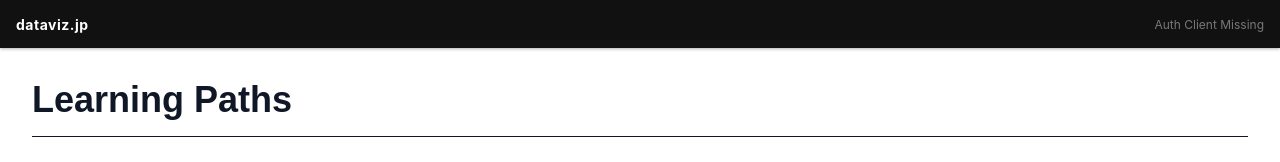
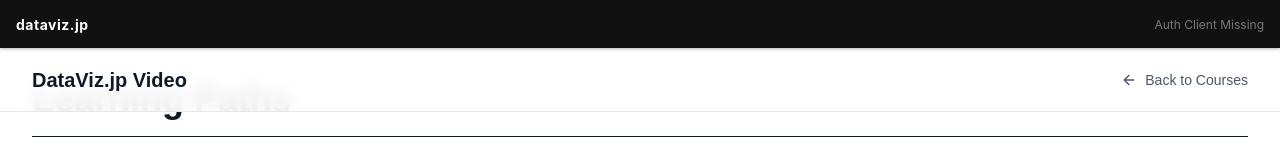
Before and after one commit to data-visualization-lectures/dataviz-video, a Next.js app: page / in a window 1280 px wide. Shown: the top 162 px of the page. Built offline with nearby package versions, Linux system fonts and the light colour scheme; no server answers; the database is empty.

Commit message:
feat: add SiteHeader with back link to course list

```diff
--- a/app/layout.tsx
+++ b/app/layout.tsx
@@ -1,6 +1,7 @@
 import type { Metadata } from "next";
 import { Geist, Geist_Mono } from "next/font/google";
 import Script from "next/script";
+import SiteHeader from "@/components/SiteHeader";
 import "./globals.css";
 
 const geistSans = Geist({
@@ -41,6 +42,9 @@
         </Script>
         <Script src="/lib/supabase.js" strategy="beforeInteractive" />
         <Script src="/lib/dataviz-auth-client.js" strategy="afterInteractive" />
+
+        <SiteHeader />
+
         {children}
       </body>
     </html>
--- /dev/null
+++ b/components/SiteHeader.tsx
@@ -0,0 +1,30 @@
+import Link from "next/link";
+import { ArrowLeft } from "lucide-react";
+
+export default function SiteHeader() {
+    return (
+        <header className="fixed top-0 left-0 right-0 z-40 bg-white/90 dark:bg-zinc-900/90 backdrop-blur-sm border-b border-gray-200 dark:border-zinc-800 h-16 flex items-center justify-between px-4 md:px-8 mt-12 md:mt-12 transition-all">
+            {/* Note: mt-12 is roughly to account for the Global Header which is usually fixed at top.
+                If Global Header is 48px, mt-12 (48px) pushes this down.
+                Adjust based on actual Global Header height if needed.
+            */}
+
+            <div className="flex items-center gap-4">
+                <Link href="/" className="font-bold text-xl text-gray-900 dark:text-white hover:opacity-80 transition-opacity">
+                    DataViz.jp Video
+                </Link>
+            </div>
+
+            <nav>
+                <Link
+                    href="/"
+                    className="flex items-center gap-2 text-sm font-medium text-gray-600 dark:text-gray-300 hover:text-blue-600 dark:hover:text-blue-400 transition-colors"
+                >
+                    <ArrowLeft className="w-4 h-4" />
+                    <span className="hidden sm:inline">Back to Courses</span>
+                    <span className="sm:hidden">Courses</span>
+                </Link>
+            </nav>
+        </header>
+    );
+}
```
